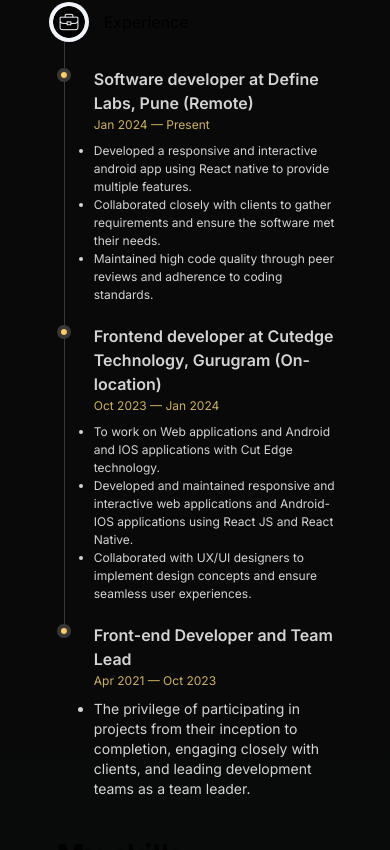
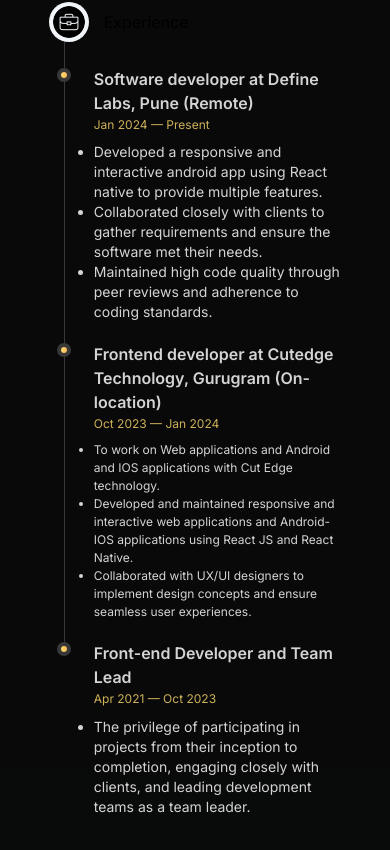
Before and after one commit to nishantnandeshwar/next-js, a Next.js app: page / in a window 390 px wide. Shown: the part 1034-1884 px from the top of the page. Built offline with nearby package versions, Linux system fonts and the light colour scheme.

Commit message:
correct nesting

```diff
--- a/src/components/AboutPage.tsx
+++ b/src/components/AboutPage.tsx
@@ -38,6 +38,7 @@ function AboutPage() {
                     <div className="absolute inset-0 w-full h-full bg-black [mask-image:radial-gradient(350px_200px_at_top,transparent_20%,white)]"></div>
                 </div>
             </div> */}
+
             <div className="mt-[10rem]">
                 <div className="p-1 relative z-10 w-9/12 mx-auto text-3xl font-bold">About me :-</div>
                 <div className="p-4 relative z-10 w-full h-auto">
@@ -70,37 +71,39 @@ function AboutPage() {
                     </div>
                     <ol className="timeline-list">
                         <li className="timeline-item">
-                            <div className="font-semibold text-base md:text-lg text-neutral-300 ">Software developer at Define Labs, Pune (Remote)</div>
+                            <p className="font-semibold text-base md:text-lg text-neutral-300">
+                                Software developer at Define Labs, Pune (Remote)
+                            </p>
                             <span>Jan 2024 — Present</span>
-                            <p className="font-normal ext-sm md:text-sm text-neutral-300 mt-2 antialiased">
+                            <div className="font-normal text-sm md:text-sm text-neutral-300 mt-2 antialiased">
                                 <ul className="list-disc">
                                     <li>Developed a responsive and interactive android app using React native to provide multiple features.</li>
                                     <li>Collaborated closely with clients to gather requirements and ensure the software met their needs.</li>
                                     <li>Maintained high code quality through peer reviews and adherence to coding standards.</li>
                                 </ul>
-                            </p>
+                            </div>
                         </li>
                         <li className="timeline-item">
-                            <div className="font-semibold text-base md:text-lg text-neutral-300">Frontend developer at Cutedge Technology, Gurugram (On-location)</div>
+                            <p className="font-semibold text-base md:text-lg text-neutral-300">Frontend developer at Cutedge Technology, Gurugram (On-location)</p>
                             <span>Oct 2023 — Jan 2024</span>
-                            <p className="font-normal ext-sm md:text-sm text-neutral-300 mt-2 antialiased">
+                            <div className="font-normal ext-sm md:text-sm text-neutral-300 mt-2 antialiased">
                                 <ul className="list-disc">
                                     <li>To work on Web applications and Android and IOS applications with Cut Edge technology.</li>
                                     <li>Developed and maintained responsive and interactive web applications and Android-IOS applications using React JS and React Native.</li>
                                     <li>Collaborated with UX/UI designers to implement design concepts and ensure seamless user experiences.</li>
                                 </ul>
-                            </p>
+                            </div>
                         </li>
                         <li className="timeline-item">
                             <div className=" font-semibold text-base md:text-lg text-neutral-300">Front-end Developer and Team Lead</div>
                             <span>Apr 2021 — Oct 2023</span>
-                            <p className="font-normal text-sm md:text-sm text-neutral-300 mt-2 antialiased">
+                            <div className="font-normal text-sm md:text-sm text-neutral-300 mt-2 antialiased">
                                 <ul className="list-disc">
                                     <li>
                                         The privilege of participating in projects from their inception to completion, engaging closely with clients, and leading development teams as a team leader.
                                     </li>
                                 </ul>
-                            </p>
+                            </div>
                         </li>
                     </ol>
                 </section>
@@ -109,7 +112,6 @@ function AboutPage() {
             <section className="skill w-9/12 mx-auto">
                 <div className="p-2 relative z-10 mx-auto text-3xl font-bold">My skills:-</div>
                 <ul className="skills-list content-card">
-
                     <li className="skills-item">
                         <div className="title-wrapper">
                             <h5 className="h5">React JS</h5>
@@ -184,6 +186,7 @@ function AboutPage() {
                     </li>
                 </ul>
             </section>
+
         </div>
     )
 }
```
